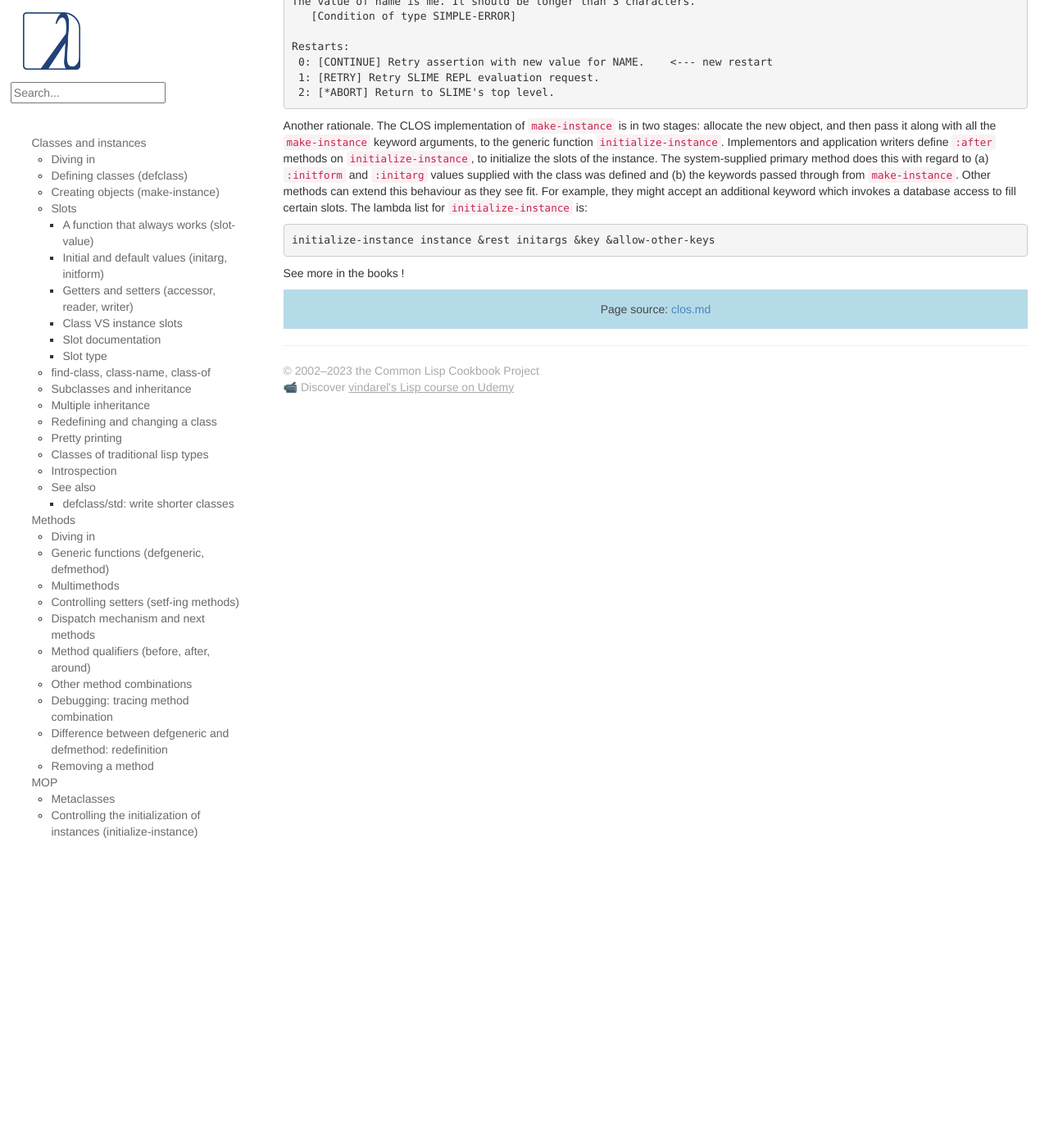
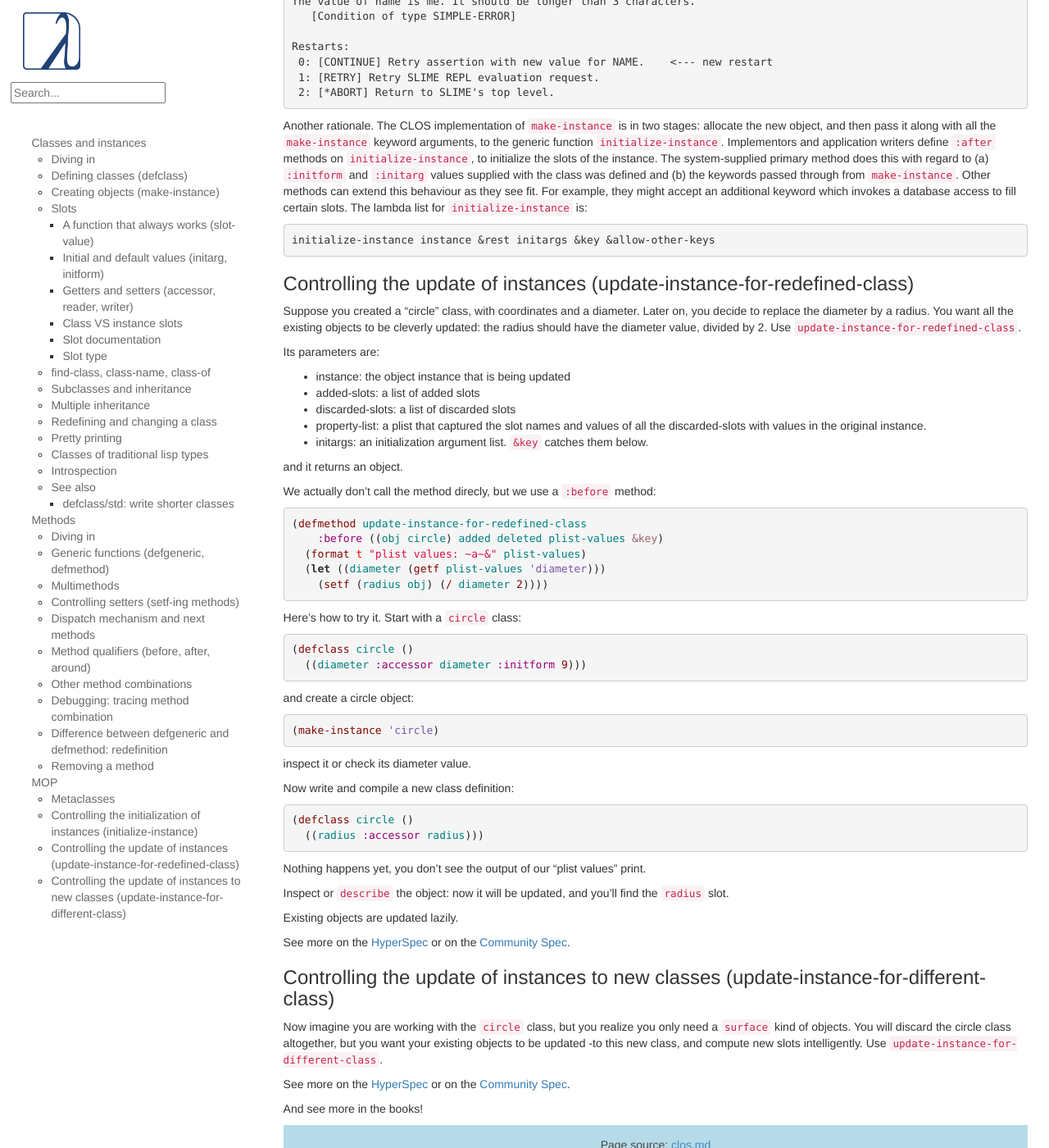
Before and after one commit to LispCookbook/cl-cookbook, a Jekyll site: the page built from clos.md, in a window 1280 px wide and 1400 px high, scrolled down 25020 px. Shown: the whole window at 82% size. Built offline with Jekyll 4.4.1, drawn with Linux system fonts in a browser that asks for light colours.

Commit message:
MOP: update-instance-for-redefined-class, update-instance-for-different-class

```diff
--- a/clos.md
+++ b/clos.md
@@ -1774,4 +1774,75 @@ Another rationale. The CLOS implementation of
 initialize-instance instance &rest initargs &key &allow-other-keys
 ~~~
 
-See more in the books !
+### Controlling the update of instances (update-instance-for-redefined-class)
+
+Suppose you created a "circle" class, with coordinates and a
+diameter. Later on, you decide to replace the diameter by a
+radius. You want all the existing objects to be cleverly updated:
+the radius should have the diameter value, divided by 2. Use
+`update-instance-for-redefined-class`.
+
+Its parameters are:
+
+- instance:	the object instance that is being updated
+- added-slots:	a list of added slots
+- discarded-slots: a list of discarded slots
+- property-list: a plist that captured the slot names and values of all the discarded-slots with values in the original instance.
+- initargs: an initialization argument list. `&key` catches them below.
+
+and it returns an object.
+
+We actually don't call the method direcly, but we use a `:before` method:
+
+~~~lisp
+(defmethod update-instance-for-redefined-class
+    :before ((obj circle) added deleted plist-values &key)
+  (format t "plist values: ~a~&" plist-values)
+  (let ((diameter (getf plist-values 'diameter)))
+    (setf (radius obj) (/ diameter 2))))
+~~~
+
+Here's how to try it. Start with a `circle` class:
+
+~~~lisp
+(defclass circle ()
+  ((diameter :accessor diameter :initform 9)))
+~~~
+
+and create a circle object:
+
+~~~lisp
+(make-instance 'circle)
+~~~
+
+inspect it or check its diameter value.
+
+Now write and compile a new class definition:
+
+~~~lisp
+(defclass circle ()
+  ((radius :accessor radius)))
+~~~
+
+Nothing happens yet, you don't see the output of our "plist values" print.
+
+Inspect or `describe` the object: now it will be updated, and you'll
+find the `radius` slot.
+
+Existing objects are updated lazily.
+
+See more on the [HyperSpec](https://www.lispworks.com/documentation/HyperSpec/Body/f_upda_1.htm)
+or on the [Community Spec](https://cl-community-spec.github.io/pages/update_002dinstance_002dfor_002dredefined_002dclass.html).
+
+### Controlling the update of instances to new classes (update-instance-for-different-class)
+
+Now imagine you are working with the `circle` class, but you realize
+you only need a `surface` kind of objects. You will discard the circle
+class altogether, but you want your existing objects to be updated -to
+this new class, and compute new slots intelligently. Use
+`update-instance-for-different-class`.
+
+See more on the [HyperSpec](https://www.lispworks.com/documentation/HyperSpec/Body/f_update.htm) or on the [Community Spec](https://cl-community-spec.github.io/pages/update_002dinstance_002dfor_002ddifferent_002dclass.html).
+
+
+And see more in the books!
```
